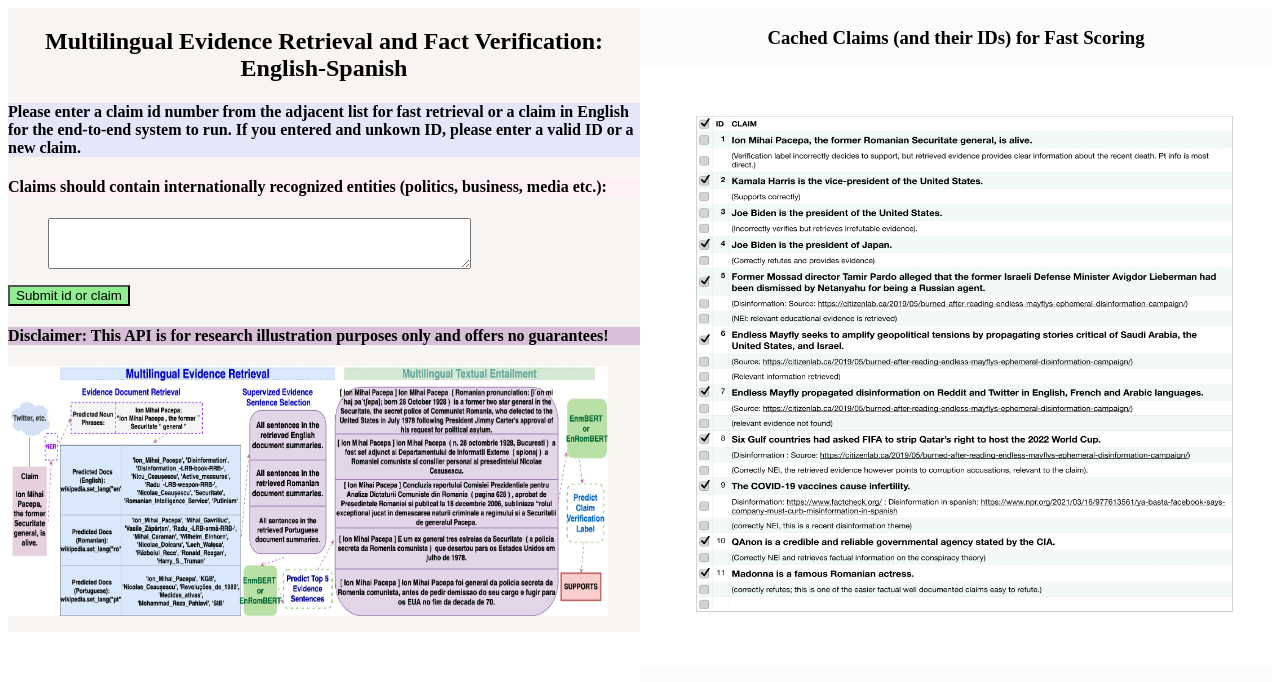
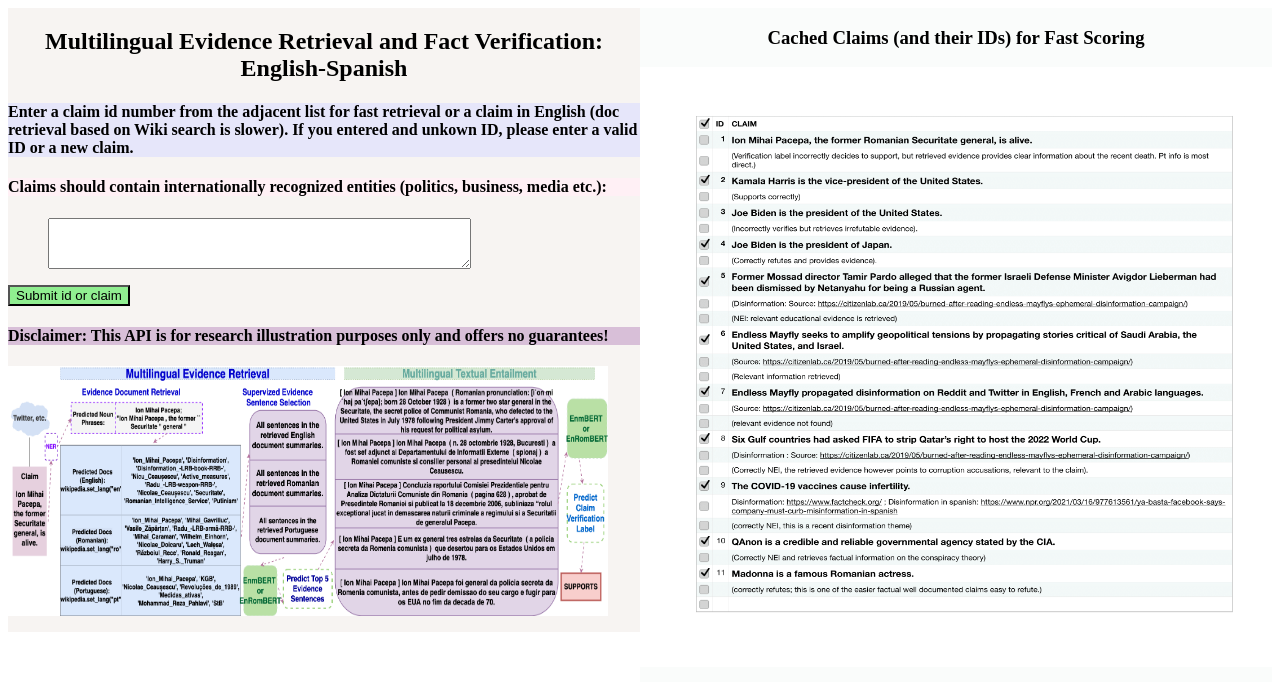
Before and after one commit to D-Roberts/transformers-retrieval-ranking-nli-ECIR2021, a Flask app: page / in a window 1280 px wide. Shown: the top 682 px of the page. Run offline with Flask 2, Linux system fonts and the light colour scheme; parts of the project's set-up code (start-up, migrations or seed data) failed here and were passed over; some libraries are stand-ins or nearby versions.

Commit message:
Rm min stuff

```diff
--- a/server/mfactchecker.py
+++ b/server/mfactchecker.py
@@ -50,7 +50,7 @@ class MFactChecker:
         # a claim was entered
         st = time.time()
         if len(claim_id_or_claim) > 20:
-            logger.info("Starting end to end MFactChecker...")
+            logger.info("Starting MFactChecker...")
             claim = claim_id_or_claim
             if len(self.r.keys()) == 0:
                 claim_id = 1
--- a/server/templates/claimform.html
+++ b/server/templates/claimform.html
@@ -6,7 +6,6 @@
             box-sizing: border-box;
         }
 
-        /* Set additional styling options for the columns*/
         .column {
             float: left;
             width: 50%;
@@ -25,9 +24,9 @@
         <div class="column" style="background-color:#f7f4f2;">
             <h2 style = "text-align:center">Multilingual Evidence Retrieval and Fact Verification: English-Spanish</h2>
             <p>
-                <h4 style="background-color: lavender;">Please enter a claim id number from the adjacent list for fast
+                <h4 style="background-color: lavender;">Enter a claim id number from the adjacent list for fast
                     retrieval or a
-                    claim in English for the end-to-end system to run. If you entered and unkown ID, please enter a valid ID
+                    claim in English (doc retrieval based on Wiki search is slower). If you entered and unkown ID, please enter a valid ID
                     or a
                     new claim. </h4>
                 <h4 style="background-color: lavenderblush;">Claims should contain internationally recognized entities
--- a/server/templates/results.html
+++ b/server/templates/results.html
@@ -5,8 +5,6 @@
         {
             box-sizing: border-box;
         }
-
-        /* Set additional styling options for the columns*/
         .column {
             float: left;
             width: 50%;
@@ -34,10 +32,6 @@
 
         <div id='button'>
             <form action="/thanks" method="post">
-            <!-- <input style="background-color:Lightgreen;" type=submit value='Human agrees.'
-            name='feedback_button'>
-            <input style="background-color:Lightgreen;" type=submit value='Human disagrees.'
-            name='feedback_button'> -->
             <input style="background-color:Lightgreen;" type=hidden value='{{ retrieved }}'
             name='retrieved'>
             <input type=hidden value='{{ content }}' name='claim'>
--- a/server/templates/thanks.html
+++ b/server/templates/thanks.html
@@ -7,8 +7,6 @@
     </head>
     <body>
 
-    <h3>Thank you for your feedback!</h3>
-
     <div id='button'>
         <form action="/">
             <input style="background-color:Lightgreen;" type=submit value='Submit another id or claim'>
--- a/server/templates/unknown_id.html
+++ b/server/templates/unknown_id.html
@@ -6,7 +6,6 @@
             box-sizing: border-box;
         }
 
-        /* Set additional styling options for the columns*/
         .column {
             float: left;
             width: 50%;
```
Also changed, not shown: server/app.py (+2 -11 lines).
